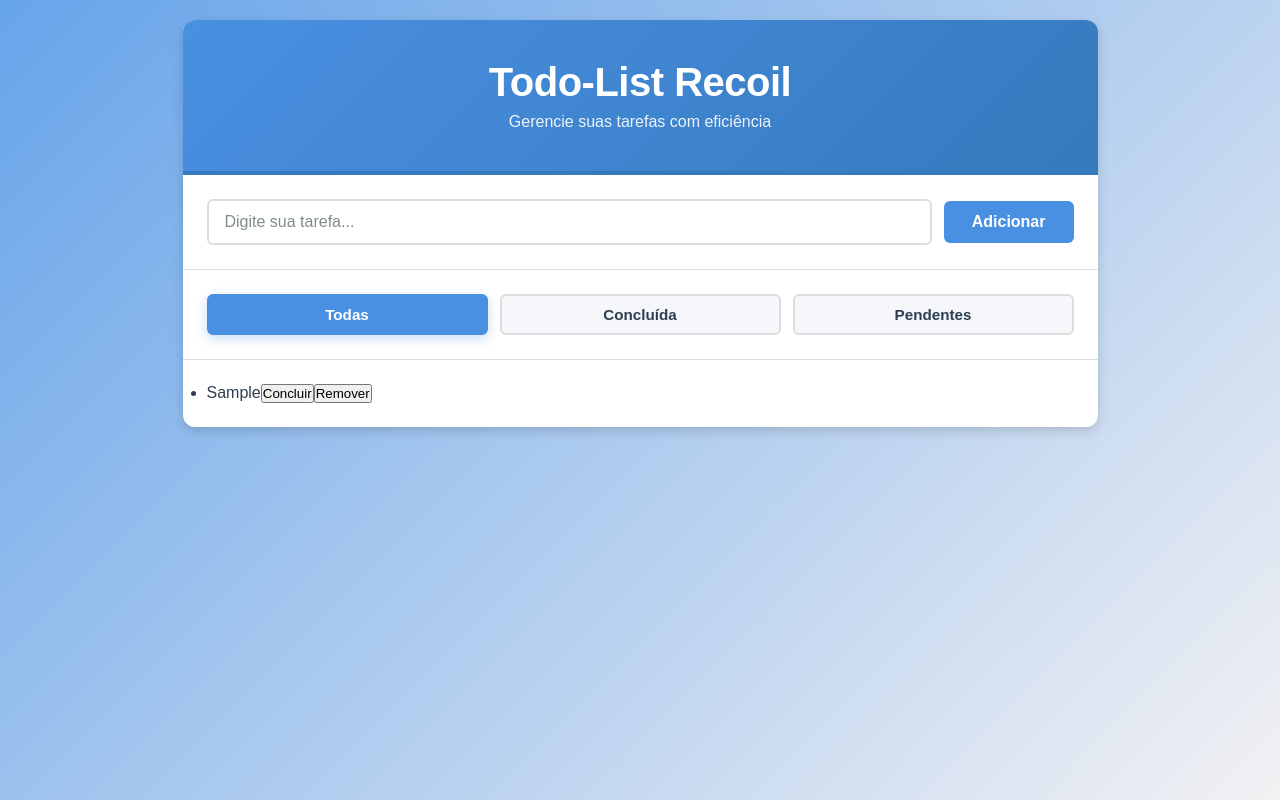
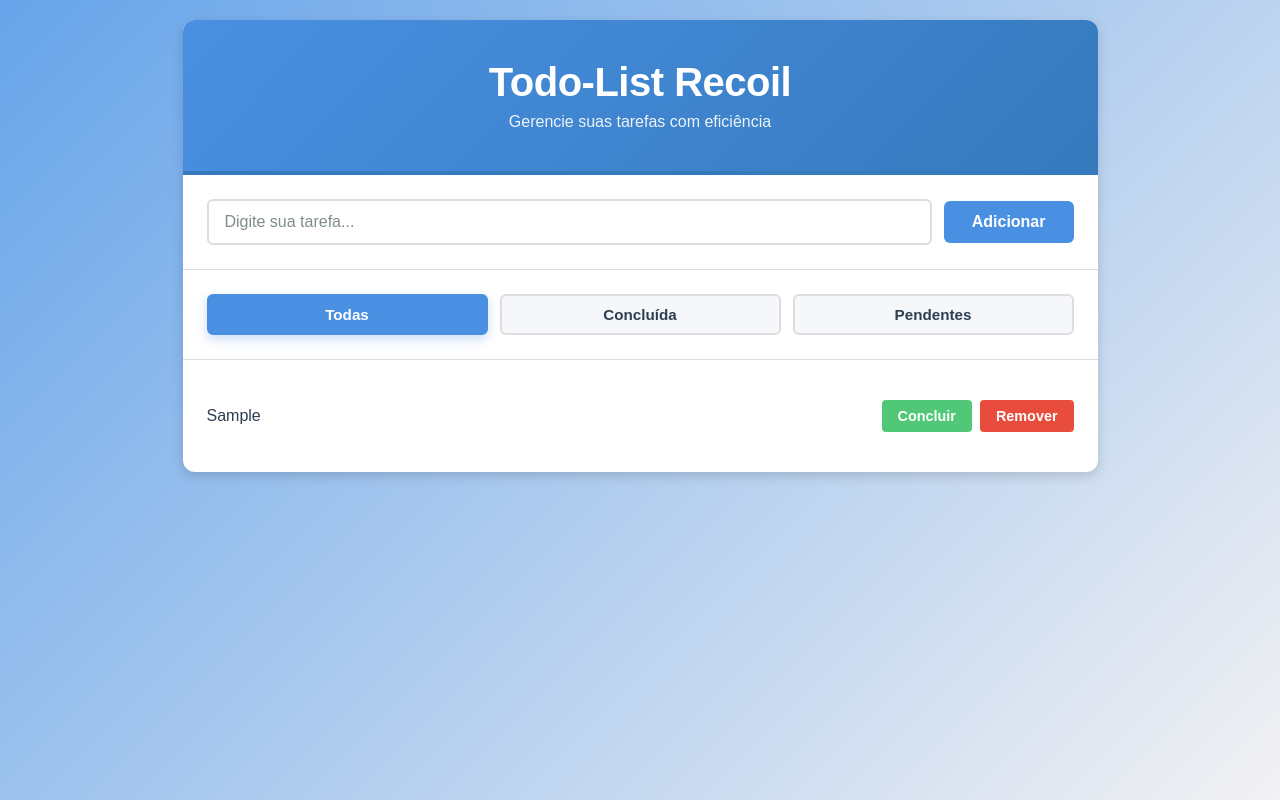
Before and after one commit to annesilv4/todo-list-recoil, a React (Vite) app: page / in a window 1280 px wide. Both pictures are taken after typing "Sample" into the empty fields and a click on the button "Adicionar". Built offline with nearby package versions, Linux system fonts and the light colour scheme.

Commit message:
feat: adicionar estilos ao TaskItem e melhorar interface dos botões

```diff
--- /dev/null
+++ b/src/components/taskItem.css
@@ -0,0 +1,93 @@
+.task-item {
+  display: flex;
+  align-items: center;
+  gap: 16px;
+  padding: 16px 0;
+  border-bottom: 1px solid var(--border-color);
+  transition: all 0.2s ease;
+}
+
+.task-item:last-child {
+  border-bottom: none;
+}
+
+.task-item:hover {
+  background: rgba(74, 144, 226, 0.02);
+  padding-left: 8px;
+  padding-right: 8px;
+}
+
+.task-description {
+  flex: 1;
+  font-size: 1rem;
+  color: var(--text-primary);
+  word-break: break-word;
+  transition: all 0.2s ease;
+}
+
+.task-description.completed {
+  text-decoration: line-through;
+  color: var(--text-secondary);
+}
+
+.task-actions {
+  display: flex;
+  gap: 8px;
+}
+
+.task-button {
+  padding: 8px 16px;
+  border: none;
+  border-radius: 4px;
+  font-size: 0.9rem;
+  font-weight: 600;
+  cursor: pointer;
+  transition: all 0.3s ease;
+  white-space: nowrap;
+}
+
+.task-button-complete {
+  background: var(--secondary-color);
+  color: white;
+}
+
+.task-button-complete:hover {
+  background: #45b870;
+  transform: translateY(-1px);
+  box-shadow: 0 2px 8px rgba(80, 200, 120, 0.3);
+}
+
+.task-button-remove {
+  background: var(--danger-color);
+  color: white;
+}
+
+.task-button-remove:hover {
+  background: var(--danger-hover);
+  transform: translateY(-1px);
+  box-shadow: 0 2px 8px rgba(231, 76, 60, 0.3);
+}
+
+.task-button:active {
+  transform: translateY(0);
+}
+
+@media (max-width: 480px) {
+  .task-item {
+    gap: 12px;
+    padding: 12px 0;
+  }
+
+  .task-description {
+    font-size: 0.95rem;
+  }
+
+  .task-actions {
+    gap: 6px;
+  }
+
+  .task-button {
+    padding: 6px 12px;
+    font-size: 0.85rem;
+  }
+}
--- a/src/components/taskItem.jsx
+++ b/src/components/taskItem.jsx
@@ -1,5 +1,6 @@
 import { useRecoilState } from "recoil";
 import { tasksState } from "../atoms/task";
+import "./taskItem.css";
 
 export function TaskItem({ task }) {
     const [tasks, setTasks] = useRecoilState(tasksState);
@@ -18,12 +19,26 @@
     };
 
     return (
-        <li>
-            <span style={{ textDecoration: task.completed ? "line-through" : "none" }}>
+        <li className="task-item">
+            <span className={`task-description ${task.completed ? "completed" : ""}`}>
                 {task.description}
             </span>
-            <button onClick={toggleTask}>Concluir</button>
-            <button onClick={removeTask}>Remover</button>
+            <div className="task-actions">
+                <button
+                    className="task-button task-button-complete"
+                    onClick={toggleTask}
+                    title={task.completed ? "Desmarcar como concluído" : "Marcar como concluído"}
+                >
+                    {task.completed ? "Desmarcar" : "Concluir"}
+                </button>
+                <button
+                    className="task-button task-button-remove"
+                    onClick={removeTask}
+                    title="Remover tarefa"
+                >
+                    Remover
+                </button>
+            </div>
         </li>
     )
 }
```
